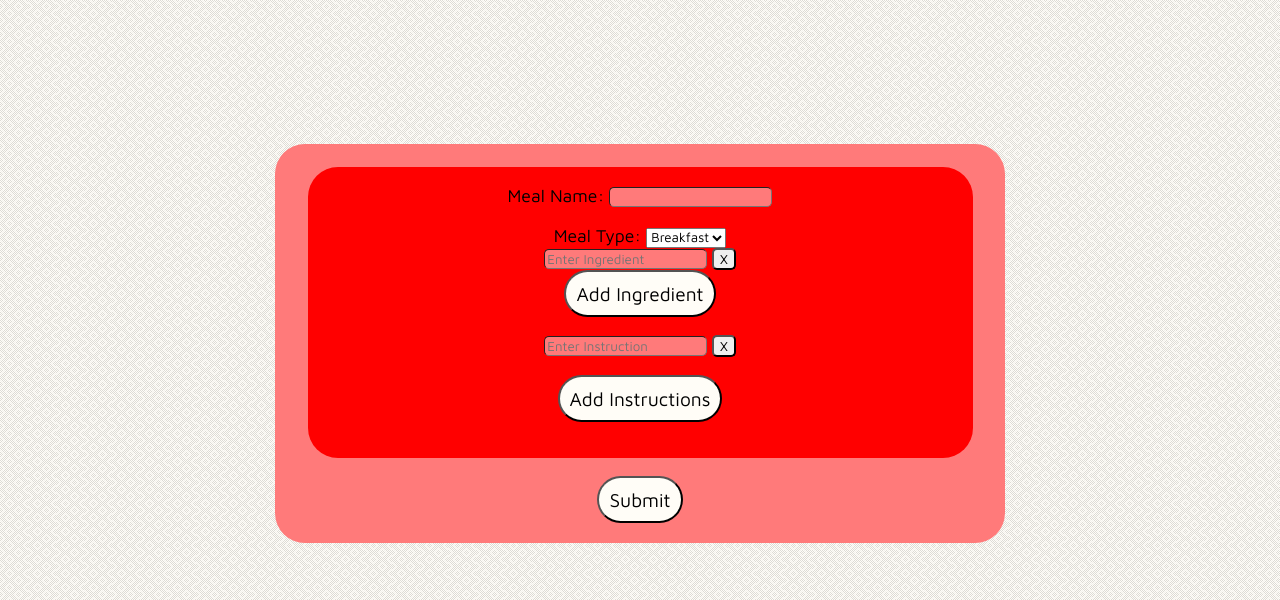
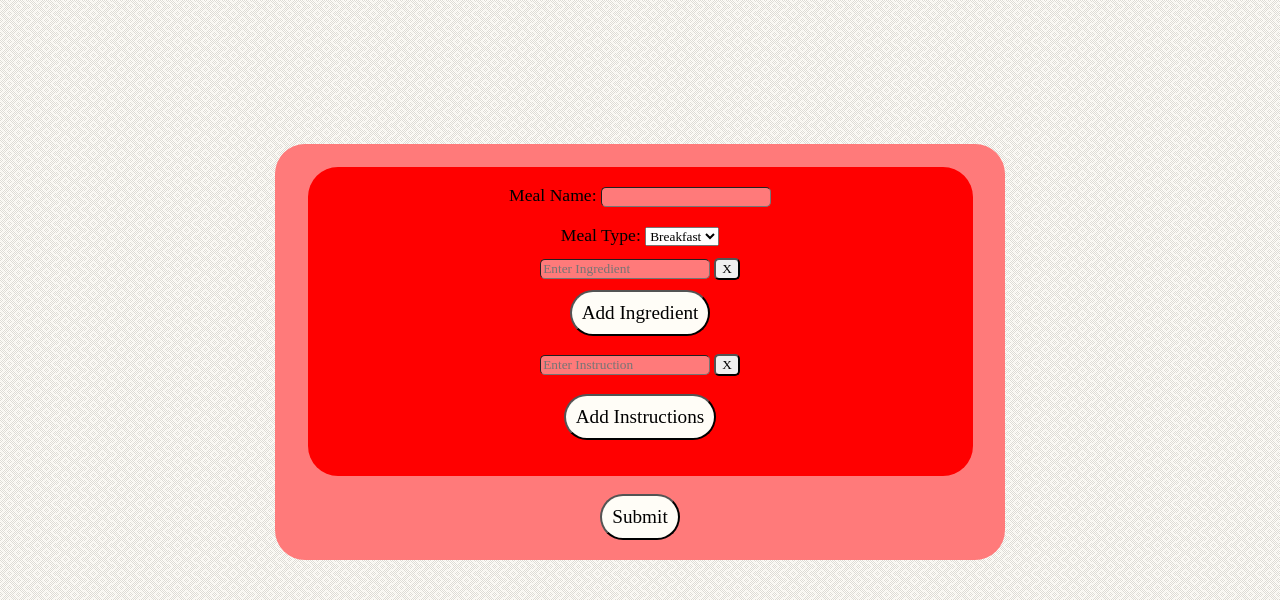
Before and after one commit to Datlightning/PersonalWebsite, a Flask app: page /meals in a window 1280 px wide. Shown: the top 600 px of the page. Run offline with Flask 3, Linux system fonts and the light colour scheme.

Commit message:
Update base.css

```diff
--- a/static/css/base.css
+++ b/static/css/base.css
@@ -1,7 +1,4 @@
-@font-face {
-    font-family: 'Maven Pro';
-    src: url('../fonts/MavenPro-Regular.ttf');
-}
+
 
 :root {
     --font-family: 'Maven Pro', serif;
@@ -564,8 +561,26 @@ footer > div:nth-child(3) > a:first-child {
     padding-left: 15px;
     border-radius: 45px;
 }
-
+#additional_ingredient{
+  padding:10px
+}
 
 .mouse {
     cursor: pointer;
 }
+.ingredient-container{
+  width:fit-content;
+  background-color:var(--red);
+  margin: auto;
+  border-radius: 30px;
+  padding-top: 2px;
+  padding-right: 10px;
+  padding-left:10px;
+
+}
+.ingredient-div{
+    border: var(--not-exactly-black) 2px solid;
+    background-color:var(--red);
+    padding:2px;
+    margin:auto;
+}
```
